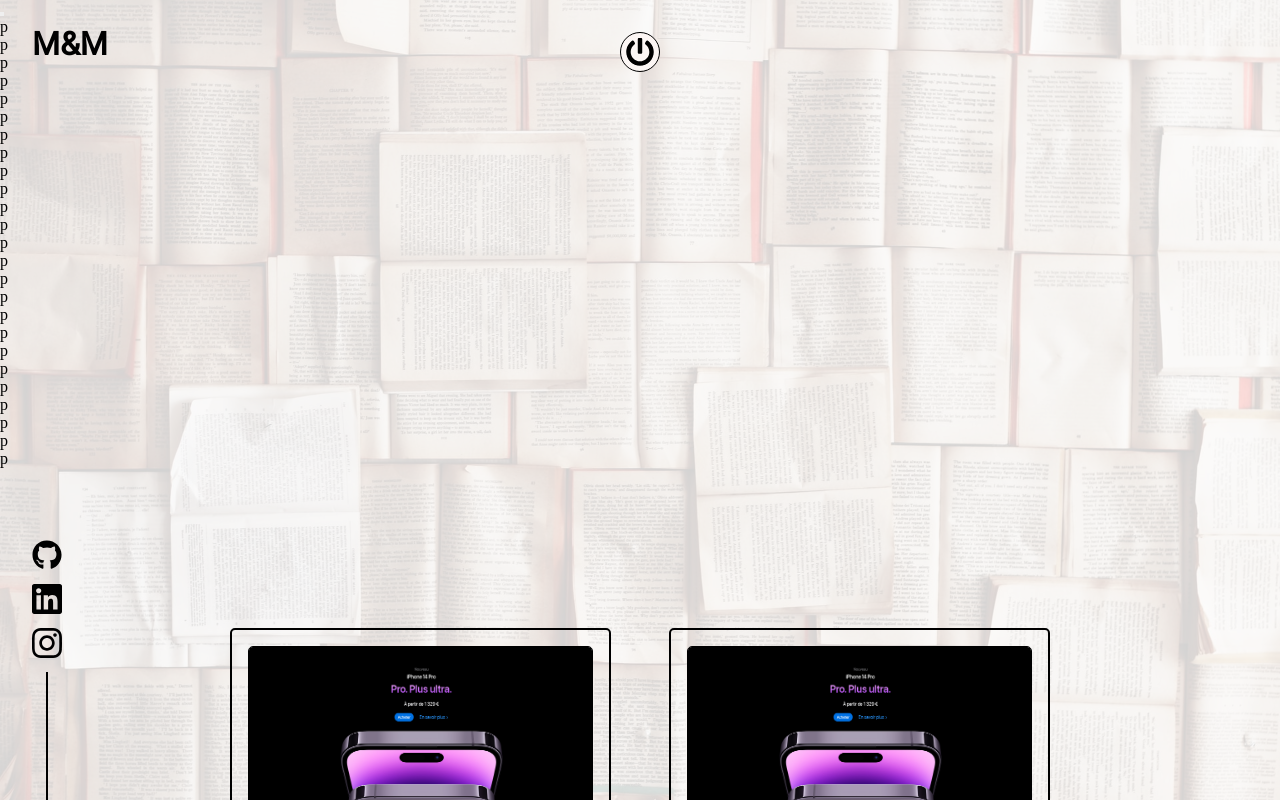
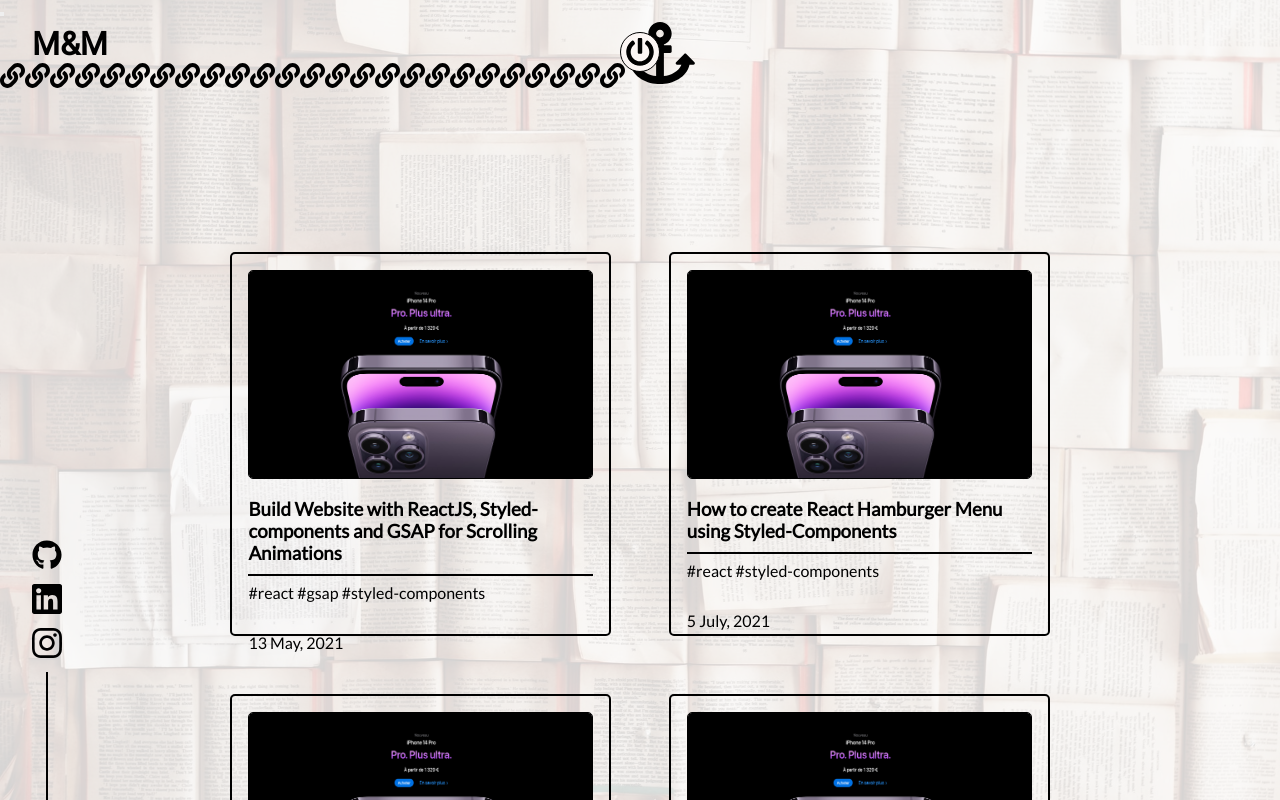
Before and after one commit to MaximeMonnier/2nd-portfolio, a React (Create React App) app: page /blog in a window 1280 px wide. Shown: the top 800 px of the page. Built offline with nearby package versions, Linux system fonts and the light colour scheme.

Commit message:
blog page display ok

```diff
--- a/src/components/Anchor.js
+++ b/src/components/Anchor.js
@@ -8,8 +8,48 @@
     <div className="container-anchor">
       <div className="slider" ref={ref}>
         {[...Array(25)].map((x, id) => {
-          return <p>p</p>;
+          return (
+            <span>
+              <svg
+                key={id}
+                width={25}
+                hanging={25}
+                aria-hidden="true"
+                focusable="false"
+                data-prefix="fas"
+                data-icon="link"
+                class="svg-inline--fa fa-link fa-w-16"
+                role="img"
+                xmlns="http://www.w3.org/2000/svg"
+                viewBox="0 0 512 512"
+              >
+                <path
+                  fill="currentColor"
+                  d="M326.612 185.391c59.747 59.809 58.927 155.698.36 214.59-.11.12-.24.25-.36.37l-67.2 67.2c-59.27 59.27-155.699 59.262-214.96 0-59.27-59.26-59.27-155.7 0-214.96l37.106-37.106c9.84-9.84 26.786-3.3 27.294 10.606.648 17.722 3.826 35.527 9.69 52.721 1.986 5.822.567 12.262-3.783 16.612l-13.087 13.087c-28.026 28.026-28.905 73.66-1.155 101.96 28.024 28.579 74.086 28.749 102.325.51l67.2-67.19c28.191-28.191 28.073-73.757 0-101.83-3.701-3.694-7.429-6.564-10.341-8.569a16.037 16.037 0 0 1-6.947-12.606c-.396-10.567 3.348-21.456 11.698-29.806l21.054-21.055c5.521-5.521 14.182-6.199 20.584-1.731a152.482 152.482 0 0 1 20.522 17.197zM467.547 44.449c-59.261-59.262-155.69-59.27-214.96 0l-67.2 67.2c-.12.12-.25.25-.36.37-58.566 58.892-59.387 154.781.36 214.59a152.454 152.454 0 0 0 20.521 17.196c6.402 4.468 15.064 3.789 20.584-1.731l21.054-21.055c8.35-8.35 12.094-19.239 11.698-29.806a16.037 16.037 0 0 0-6.947-12.606c-2.912-2.005-6.64-4.875-10.341-8.569-28.073-28.073-28.191-73.639 0-101.83l67.2-67.19c28.239-28.239 74.3-28.069 102.325.51 27.75 28.3 26.872 73.934-1.155 101.96l-13.087 13.087c-4.35 4.35-5.769 10.79-3.783 16.612 5.864 17.194 9.042 34.999 9.69 52.721.509 13.906 17.454 20.446 27.294 10.606l37.106-37.106c59.271-59.259 59.271-155.699.001-214.959z"
+                ></path>
+              </svg>
+            </span>
+          );
         })}
+        <span>
+          <svg
+            width={70}
+            height={70}
+            aria-hidden="true"
+            focusable="false"
+            data-prefix="fas"
+            data-icon="anchor"
+            class="svg-inline--fa fa-anchor fa-w-18"
+            role="img"
+            xmlns="http://www.w3.org/2000/svg"
+            viewBox="0 0 576 512"
+          >
+            <path
+              fill="currentColor"
+              d="M12.971 352h32.394C67.172 454.735 181.944 512 288 512c106.229 0 220.853-57.38 242.635-160h32.394c10.691 0 16.045-12.926 8.485-20.485l-67.029-67.029c-4.686-4.686-12.284-4.686-16.971 0l-67.029 67.029c-7.56 7.56-2.206 20.485 8.485 20.485h35.146c-20.29 54.317-84.963 86.588-144.117 94.015V256h52c6.627 0 12-5.373 12-12v-40c0-6.627-5.373-12-12-12h-52v-5.47c37.281-13.178 63.995-48.725 64-90.518C384.005 43.772 341.605.738 289.37.01 235.723-.739 192 42.525 192 96c0 41.798 26.716 77.35 64 90.53V192h-52c-6.627 0-12 5.373-12 12v40c0 6.627 5.373 12 12 12h52v190.015c-58.936-7.399-123.82-39.679-144.117-94.015h35.146c10.691 0 16.045-12.926 8.485-20.485l-67.029-67.029c-4.686-4.686-12.284-4.686-16.971 0L4.485 331.515C-3.074 339.074 2.28 352 12.971 352zM288 64c17.645 0 32 14.355 32 32s-14.355 32-32 32-32-14.355-32-32 14.355-32 32-32z"
+            ></path>
+          </svg>
+        </span>
       </div>
     </div>
   );
--- a/src/components/Article.js
+++ b/src/components/Article.js
@@ -3,7 +3,7 @@
 import Aimg from "../assets/Images/iphone14.png";
 
 const Blog = ({ article }) => {
-  console.log(article);
+  // console.log(article);
   return (
     <div>
       <NavLink to={article.link} target="_blank" className="article-container">
```
